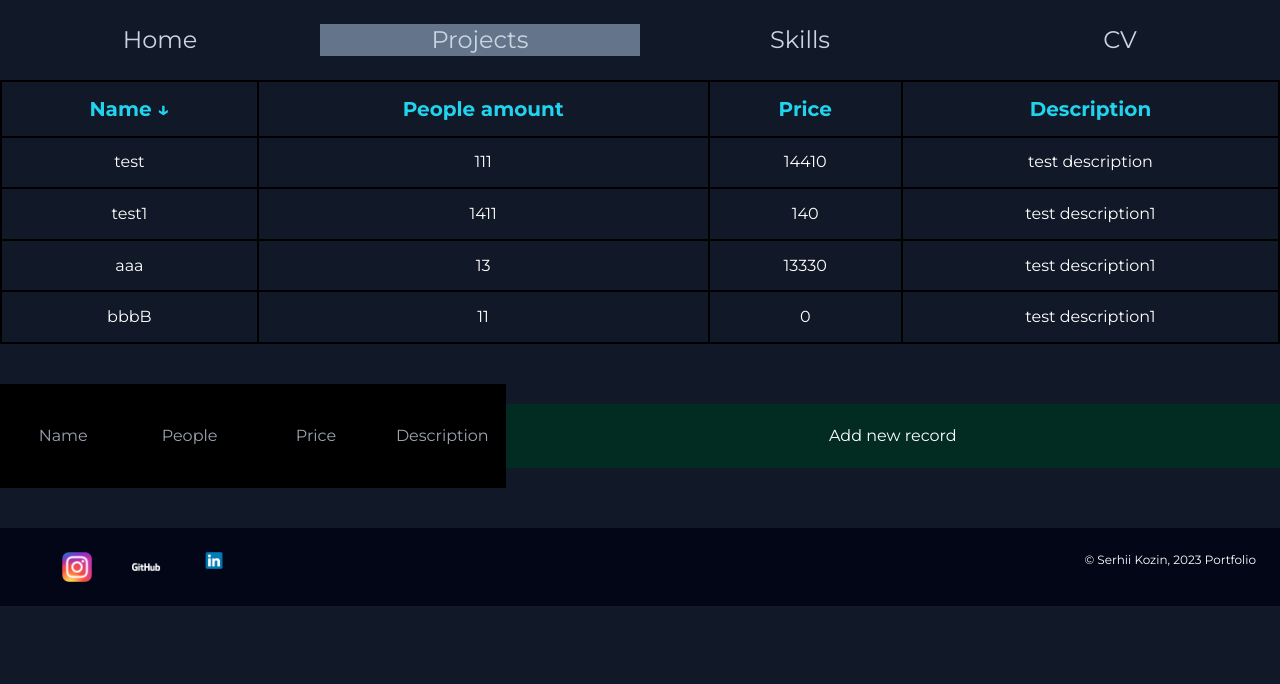
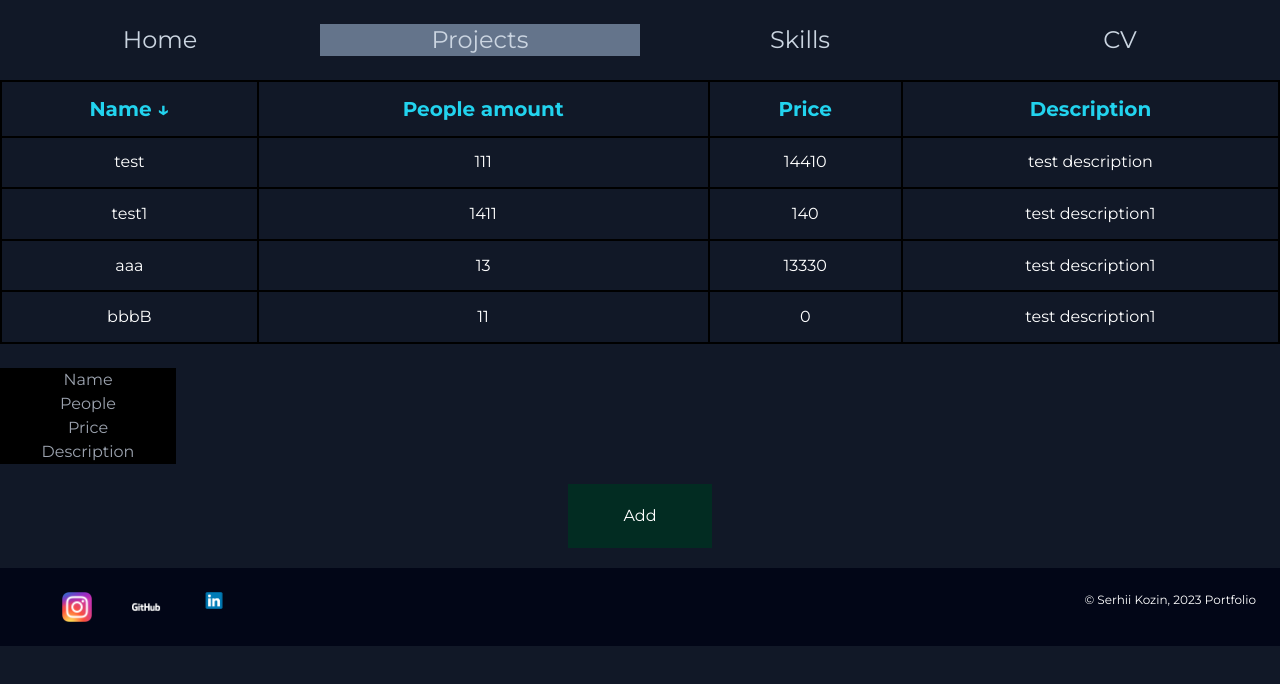
Before and after one commit to SerhiiFront-end/portfolio, a Next.js app: page /projects/EventScheduler in a window 1280 px wide. Shown: the top 684 px of the page. Built offline with nearby package versions, Linux system fonts and the light colour scheme.

Commit message:
anim table

```diff
--- a/components/EventSchedulierTable/Table.tsx
+++ b/components/EventSchedulierTable/Table.tsx
@@ -8,8 +8,6 @@ export default function Table({
 	array: EventType[]
 	setData: React.Dispatch<React.SetStateAction<EventType[]>>
 }) {
-	console.log(array)
-
 	const [state, setState] = useState(0)
 	const [reverseElements, setReverseElements] = useState(['↓', '↓', '↓', '↓'])
 	const checkCell = (states: number) => {
--- a/src/app/projects/EventScheduler/page.tsx
+++ b/src/app/projects/EventScheduler/page.tsx
@@ -30,27 +30,35 @@ export default function page() {
 		<div>
 			<Table array={data} setData={setData} />
 			<form className={styles.mainForm} onSubmit={handleSubmit(createNewData)}>
+				<br />
+				{/* <label>Name:</label> */}
 				<input
 					{...register('name', { required: true })}
 					className={styles.textBar}
 					placeholder='Name'
 				></input>
+				<br />
+				{/* <label>People</label> */}
 				<input
 					{...register('people', { required: true })}
 					className={styles.textBar}
 					placeholder='People'
 				></input>
+				<br />
+				{/* <label>Price:</label> */}
 				<input
 					{...register('price', { required: true })}
 					className={styles.textBar}
 					placeholder='Price'
 				></input>
+				<br />
+				{/* <label>Description:</label> */}
 				<input
-					{...register('description', { required: true })}
+					{...register('description')}
 					className={styles.textBar}
 					placeholder='Description'
 				></input>
-				<button className={styles.button}>Add new record</button>
+				<button className={styles.button}>Add</button>
 			</form>
 		</div>
 	)
--- a/src/app/projects/projects.module.scss
+++ b/src/app/projects/projects.module.scss
@@ -22,16 +22,12 @@
 	}
 }
 .mainForm {
-	@apply flex justify-between my-10;
 	.textBar {
-		@apply bg-black w-2/12 text-center;
-	}
-	.textarea {
-		@apply bg-black w-1/4 text-center;
+		@apply bg-black w-44 text-center;
 	}
 }
 .button {
-	@apply block m-auto bg-emerald-950 w-full p-5 my-5;
+	@apply block m-auto bg-emerald-950 w-36 p-5 my-5;
 	&:hover {
 		@apply ease-linear duration-500 bg-slate-500 rounded-md;
 	}
```
